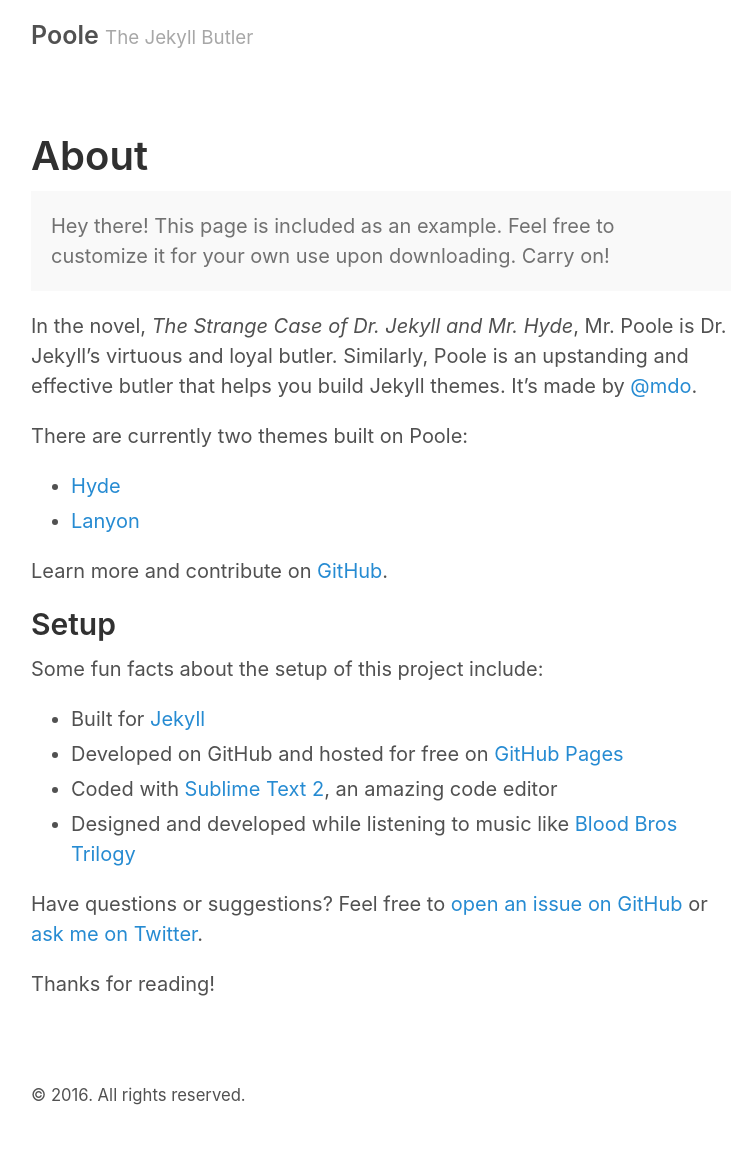
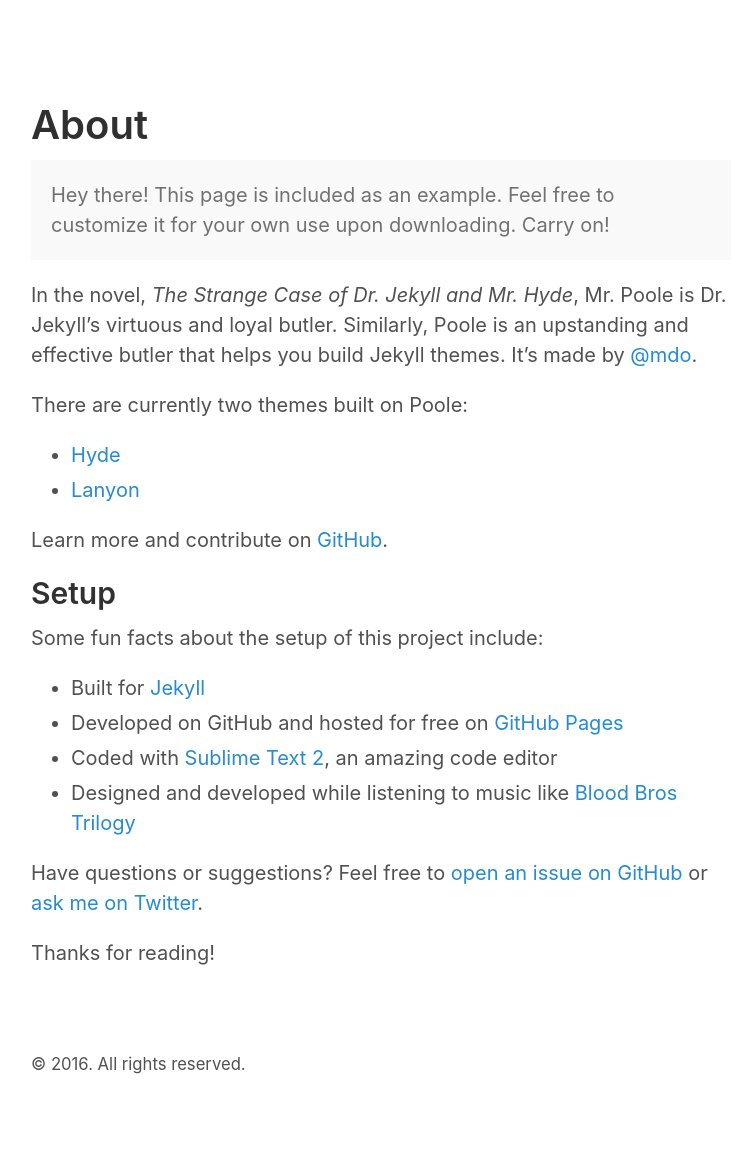
Before and after one commit to juergenmeinecke/juergenmeinecke.github.io, a Jekyll site: the page built from about.md, in a window 1280 px wide. Shown: the whole page, without its empty margins (259-1015 px from the left). Built offline with Jekyll 4.4.1, drawn with Linux system fonts in a browser that asks for light colours; after the commit the page ends 1118 px from its top, so only the background shows below that; part of the change alters nothing that is shown.

Commit message:
updated config

```diff
--- a/_config.yml
+++ b/_config.yml
@@ -1,32 +1,2 @@
-# Permalinks
-permalink:           pretty
-
-# Setup
-title:               Poole
-tagline:             The Jekyll Butler
-url:                 http://juergenmeinecke.github.io
-paginate:            1
-baseurl:
-
-# Assets
-#
-# We specify the directory for Jekyll so we can use @imports.
-sass:
-  sass_dir:          _sass
-  style:            :compressed
-
-# About/contact
-author:
-  name:              Mark Otto
-  url:               https://twitter.com/mdo
-  email:             markdotto@gmail.com
-
-# Custom vars
-version:             2.0.0
-github:
-  repo:              https://github.com/juergenmeinecke
-
-# Gems
-gems:
-  - jekyll-paginate
-  - jekyll-gist
+markdown: kramdown
+highlighter: rouge
```
